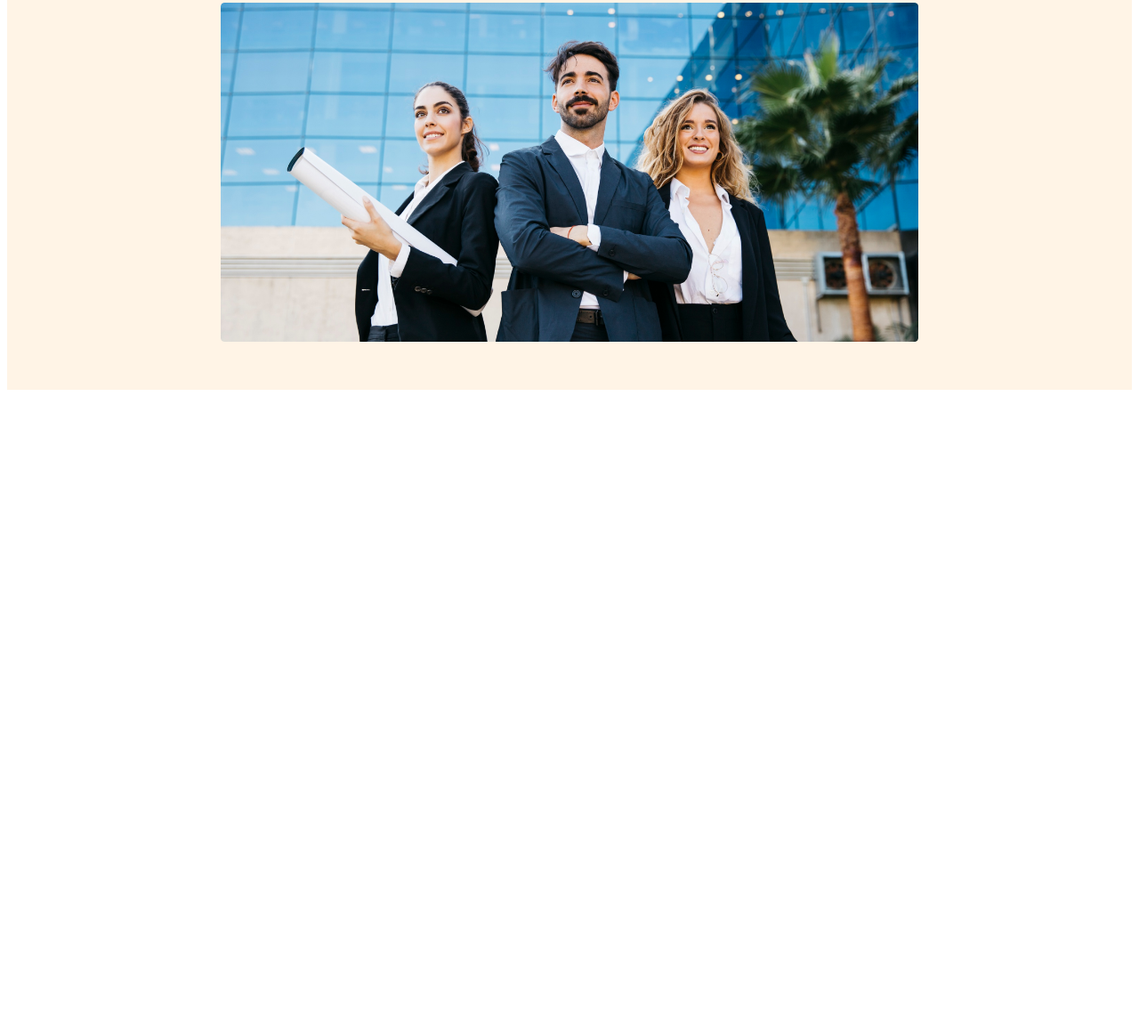
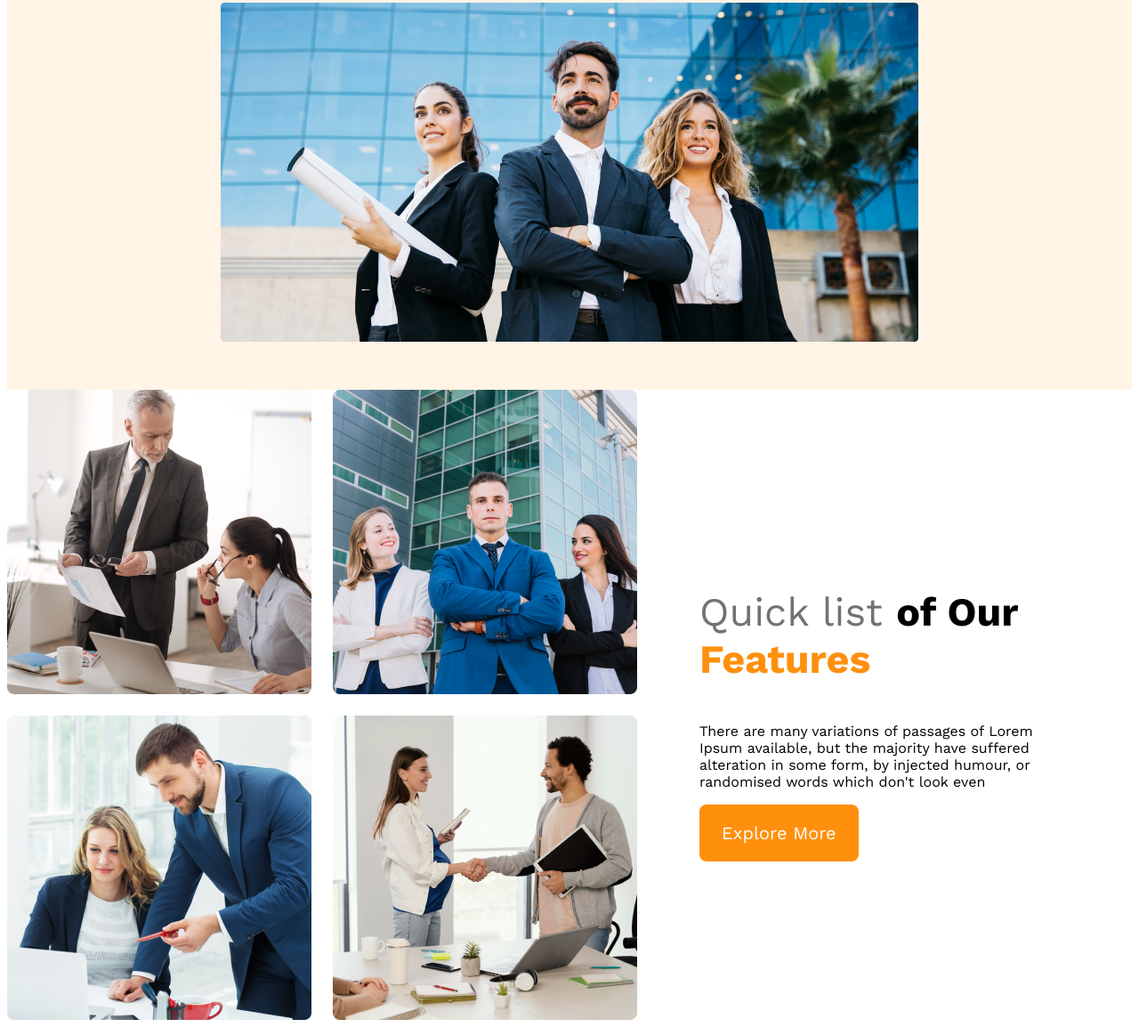
Before and after one commit to Sany45/g3-architects-resources-main, a plain HTML site: page index.html in a window 1280 px wide. Shown: the part 573-1727 px from the top of the page at 89% size. Before the commit the page ends 1019 px from the top, so only its background shows below. Drawn offline with nearby package versions, Linux system fonts and the light colour scheme.

Commit message:
add featurs

```diff
--- a/index.html
+++ b/index.html
@@ -7,6 +7,7 @@
     <link rel="stylesheet" href="style/style.css">
 </head>
 <body>
+    <!--header start-->
     <header>
         <nav>
             <h3 class="nav-title">G3 Architects</h3>
@@ -29,8 +30,24 @@
         </div>
 
     </header>
+    <!--header end-->
     <main>
+       <!--features section start-->
 
+       <section class="teams-container">
+          <div class="teams-img-container">
+            <img src="images/team1.png" alt="">
+            <img src="images/team2.png" alt="">
+            <img src="images/team3.png" alt="">
+            <img src="images/team4.png" alt="">
+
+        </div>
+        <div class="teams-content">
+            <h3 class="teams-title"><span class="quick-list">Quick list </span>of Our <span class="text-featurs"> Features</span></h3>
+            <p class="teams-description">There are many variations of passages of Lorem Ipsum available, but the majority have suffered alteration in some form, by injected humour, or randomised words which don't look even</p>
+            <button class="btn-primary">Explore More</button>
+        </div>
+       </section>
     </main>
     <footer>
 
--- a/style/style.css
+++ b/style/style.css
@@ -87,3 +87,35 @@ nav li a{
         flex-direction: column;
     }
 }
+
+/*main styles*/
+
+main{
+    max-width: 1440px;
+    margin: 0 auto;
+}
+.teams-container{
+    display: flex;
+    align-items: center;
+    margin: ;
+}
+.teams-img-container{
+    display: grid;
+    grid-template-columns: repeat(2, 1fr);
+    gap: 24px;
+}
+.teams-content{
+    padding-left: 70px;
+    padding-right: 70px;
+}
+.teams-title{
+    font-size: 2.8rem;
+}
+.teams-title .quick-list{
+    color: #727272;
+    font-weight: 500;
+}
+.teams-title .text-featurs{
+    color: #FF900E;
+    font-weight: 700;
+}
```
